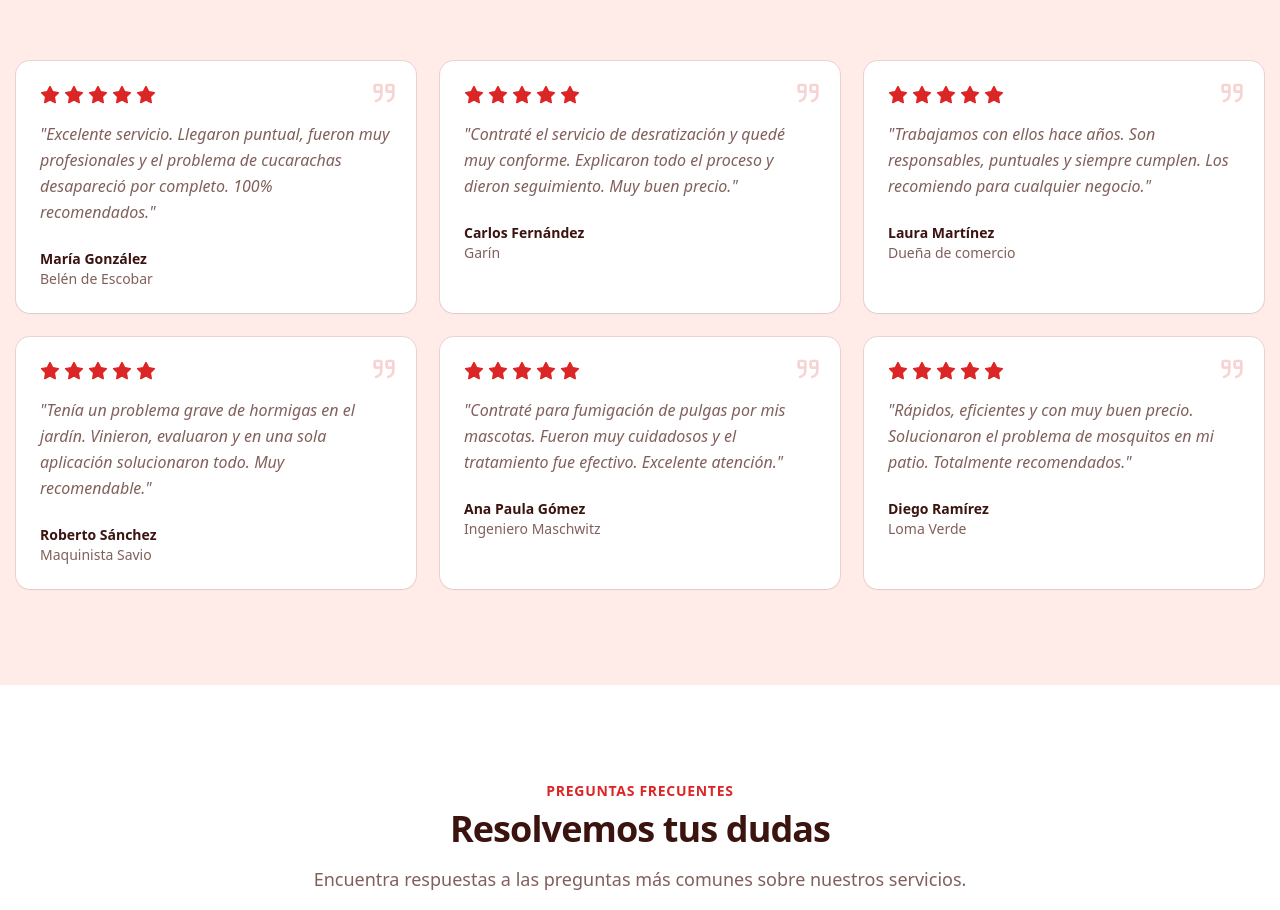
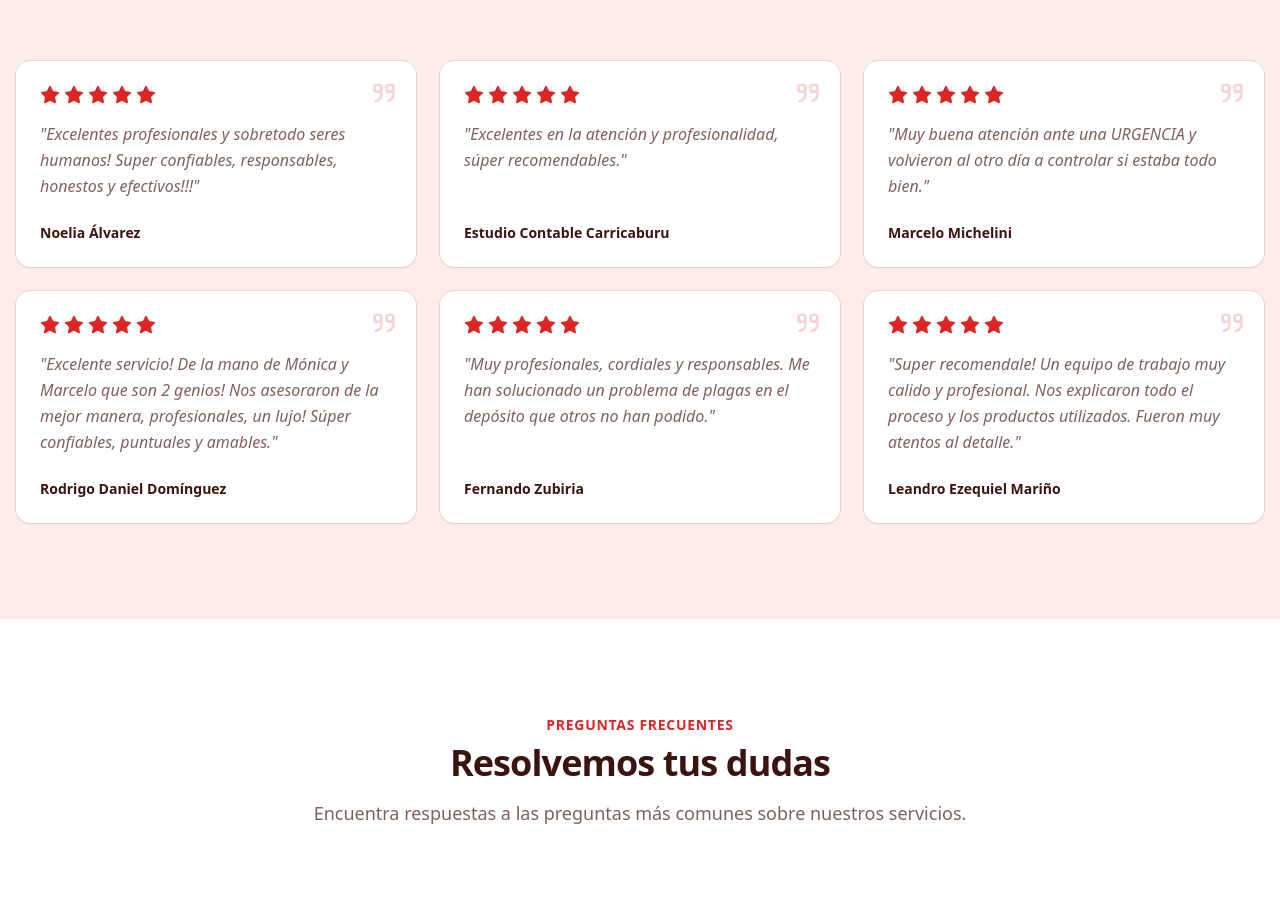
Before and after one commit to martinstanicio/mcm-fumigaciones, a Next.js app: page / in a window 1280 px wide. Shown: the part 3160-4070 px from the top of the page. Built offline with nearby package versions, Linux system fonts and the light colour scheme.

Commit message:
update testimonials

```diff
--- a/src/components/testimonials.tsx
+++ b/src/components/testimonials.tsx
@@ -1,44 +1,6 @@
 import { Card, CardContent, CardFooter } from "@/components/ui/card";
+import { testimonials } from "@/content/testimonials";
 import { IconQuote, IconStar, IconStarFilled } from "@tabler/icons-react";
-
-const testimonials = [
-  {
-    name: "María González",
-    location: "Belén de Escobar",
-    text: "Excelente servicio. Llegaron puntual, fueron muy profesionales y el problema de cucarachas desapareció por completo. 100% recomendados.",
-    rating: 5,
-  },
-  {
-    name: "Carlos Fernández",
-    location: "Garín",
-    text: "Contraté el servicio de desratización y quedé muy conforme. Explicaron todo el proceso y dieron seguimiento. Muy buen precio.",
-    rating: 5,
-  },
-  {
-    name: "Laura Martínez",
-    location: "Dueña de comercio",
-    text: "Trabajamos con ellos hace años. Son responsables, puntuales y siempre cumplen. Los recomiendo para cualquier negocio.",
-    rating: 5,
-  },
-  {
-    name: "Roberto Sánchez",
-    location: "Maquinista Savio",
-    text: "Tenía un problema grave de hormigas en el jardín. Vinieron, evaluaron y en una sola aplicación solucionaron todo. Muy recomendable.",
-    rating: 5,
-  },
-  {
-    name: "Ana Paula Gómez",
-    location: "Ingeniero Maschwitz",
-    text: "Contraté para fumigación de pulgas por mis mascotas. Fueron muy cuidadosos y el tratamiento fue efectivo. Excelente atención.",
-    rating: 5,
-  },
-  {
-    name: "Diego Ramírez",
-    location: "Loma Verde",
-    text: "Rápidos, eficientes y con muy buen precio. Solucionaron el problema de mosquitos en mi patio. Totalmente recomendados.",
-    rating: 5,
-  },
-];
 
 export function Testimonials() {
   return (
@@ -78,15 +40,10 @@ export function Testimonials() {
                   {`"${testimonial.text}"`}
                 </p>
               </CardContent>
-              <CardFooter>
-                <div>
-                  <p className="font-semibold text-foreground">
-                    {testimonial.name}
-                  </p>
-                  <p className="text-sm text-muted-foreground">
-                    {testimonial.location}
-                  </p>
-                </div>
+              <CardFooter className="mt-auto">
+                <p className="font-semibold text-foreground">
+                  {testimonial.name}
+                </p>
               </CardFooter>
             </Card>
           ))}
--- /dev/null
+++ b/src/content/testimonials.ts
@@ -0,0 +1,32 @@
+export const testimonials = [
+  {
+    name: "Noelia Álvarez",
+    text: "Excelentes profesionales y sobretodo seres humanos! Super confiables, responsables, honestos y efectivos!!!",
+    rating: 5,
+  },
+  {
+    name: "Estudio Contable Carricaburu",
+    text: "Excelentes en la atención y profesionalidad, súper recomendables.",
+    rating: 5,
+  },
+  {
+    name: "Marcelo Michelini",
+    text: "Muy buena atención ante una URGENCIA y volvieron al otro día a controlar si estaba todo bien.",
+    rating: 5,
+  },
+  {
+    name: "Rodrigo Daniel Domínguez",
+    text: "Excelente servicio! De la mano de Mónica y Marcelo que son 2 genios! Nos asesoraron de la mejor manera, profesionales, un lujo! Súper confiables, puntuales y amables.",
+    rating: 5,
+  },
+  {
+    name: "Fernando Zubiria",
+    text: "Muy profesionales, cordiales y responsables. Me han solucionado un problema de plagas en el depósito que otros no han podido.",
+    rating: 5,
+  },
+  {
+    name: "Leandro Ezequiel Mariño",
+    text: "Super recomendale! Un equipo de trabajo muy calido y profesional. Nos explicaron todo el proceso y los productos utilizados. Fueron muy atentos al detalle.",
+    rating: 5,
+  },
+];
```
